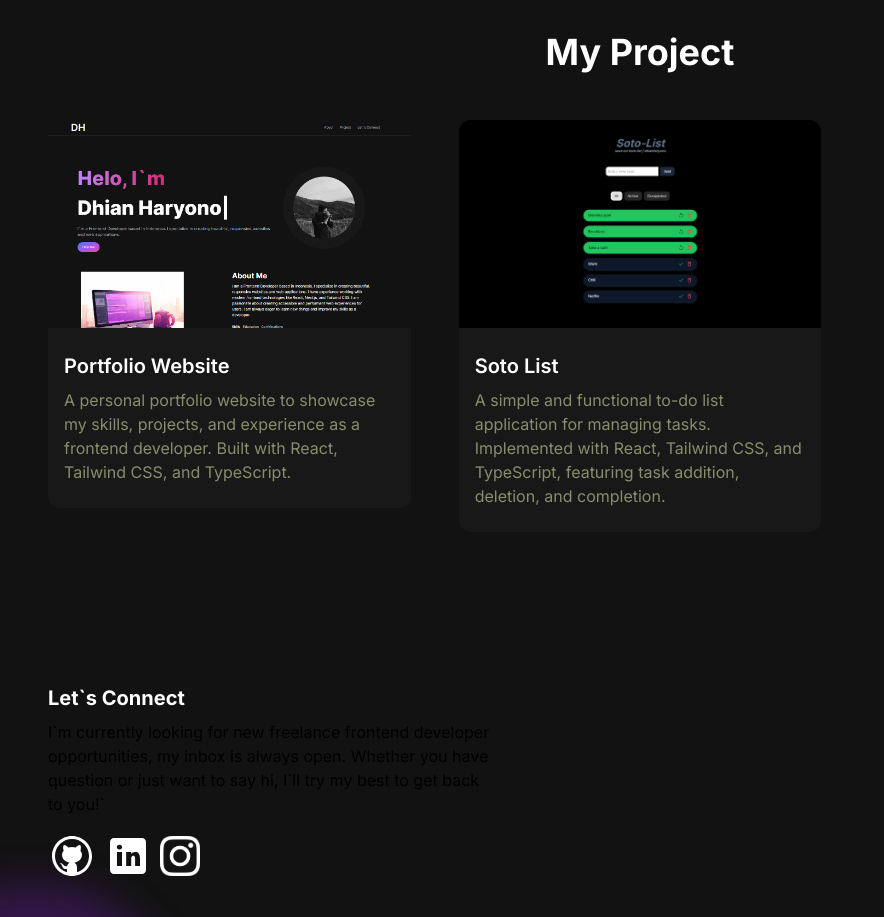
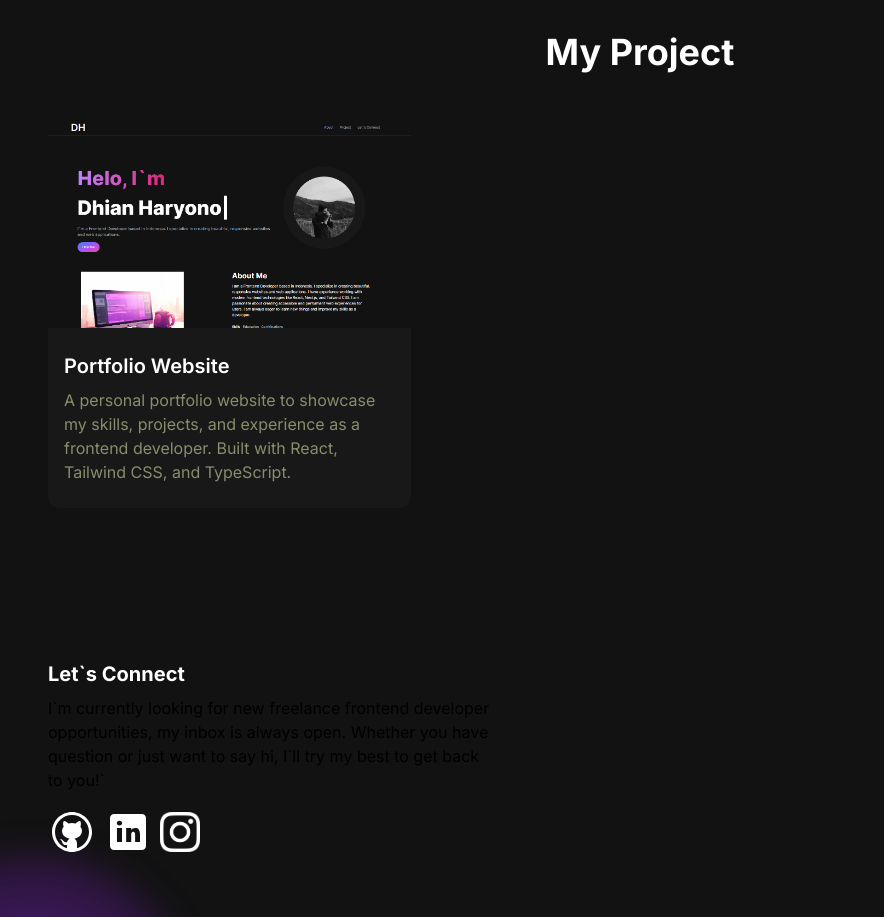
Before and after one commit to dhianharyono/Dhian-Portofolio, a Next.js app: page / in a window 1280 px wide. Shown: the part 1260-2177 px from the top of the page, without its empty margins (0-884 px from the left). Built offline with nearby package versions, Linux system fonts and the light colour scheme.

Commit message:
update project

```diff
--- a/app/components/utils.jsx
+++ b/app/components/utils.jsx
@@ -59,13 +59,13 @@ export const projectsData = [
       "gitUrl": "https://github.com/dhianharyono/dhian-app",
       "previewUrl": "/"
     },
-    {
-      "id": 2,
-      "title": "Soto List",
-      "description": "A simple and functional to-do list application for managing tasks. Implemented with React, Tailwind CSS, and TypeScript, featuring task addition, deletion, and completion.",
-      "image": "/images/projects/todo-thumbnail.png",
-      "tag": ["All", "Web"],
-      "gitUrl": "https://github.com/dhianharyono/todo-list",
-      "previewUrl": "https://todo-list-blush-mu.vercel.app/"
-    }
+    // {
+    //   "id": 2,
+    //   "title": "Soto List",
+    //   "description": "A simple and functional to-do list application for managing tasks. Implemented with React, Tailwind CSS, and TypeScript, featuring task addition, deletion, and completion.",
+    //   "image": "/images/projects/todo-thumbnail.png",
+    //   "tag": ["All", "Web"],
+    //   "gitUrl": "https://github.com/dhianharyono/todo-list",
+    //   "previewUrl": "https://todo-list-blush-mu.vercel.app/"
+    // }
   ];
```
